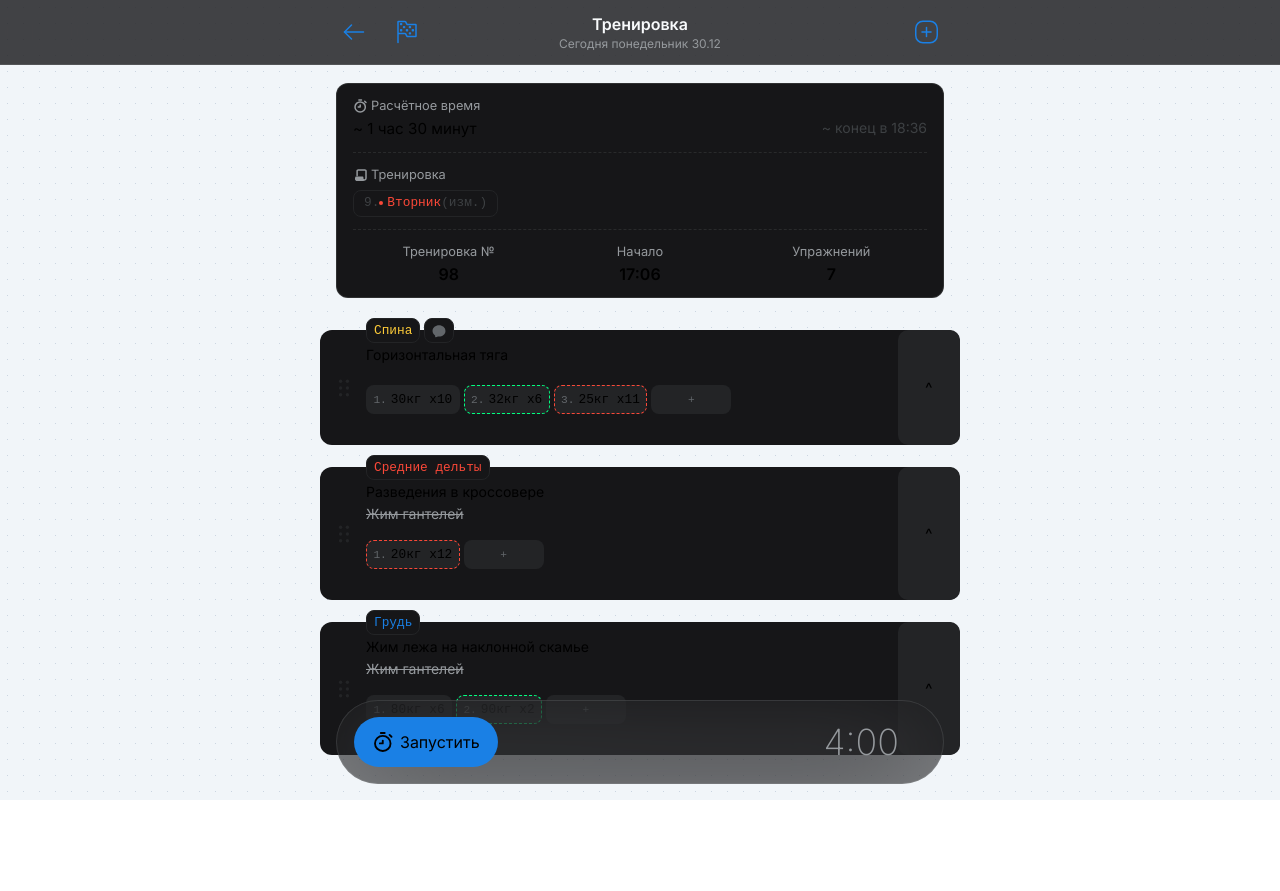
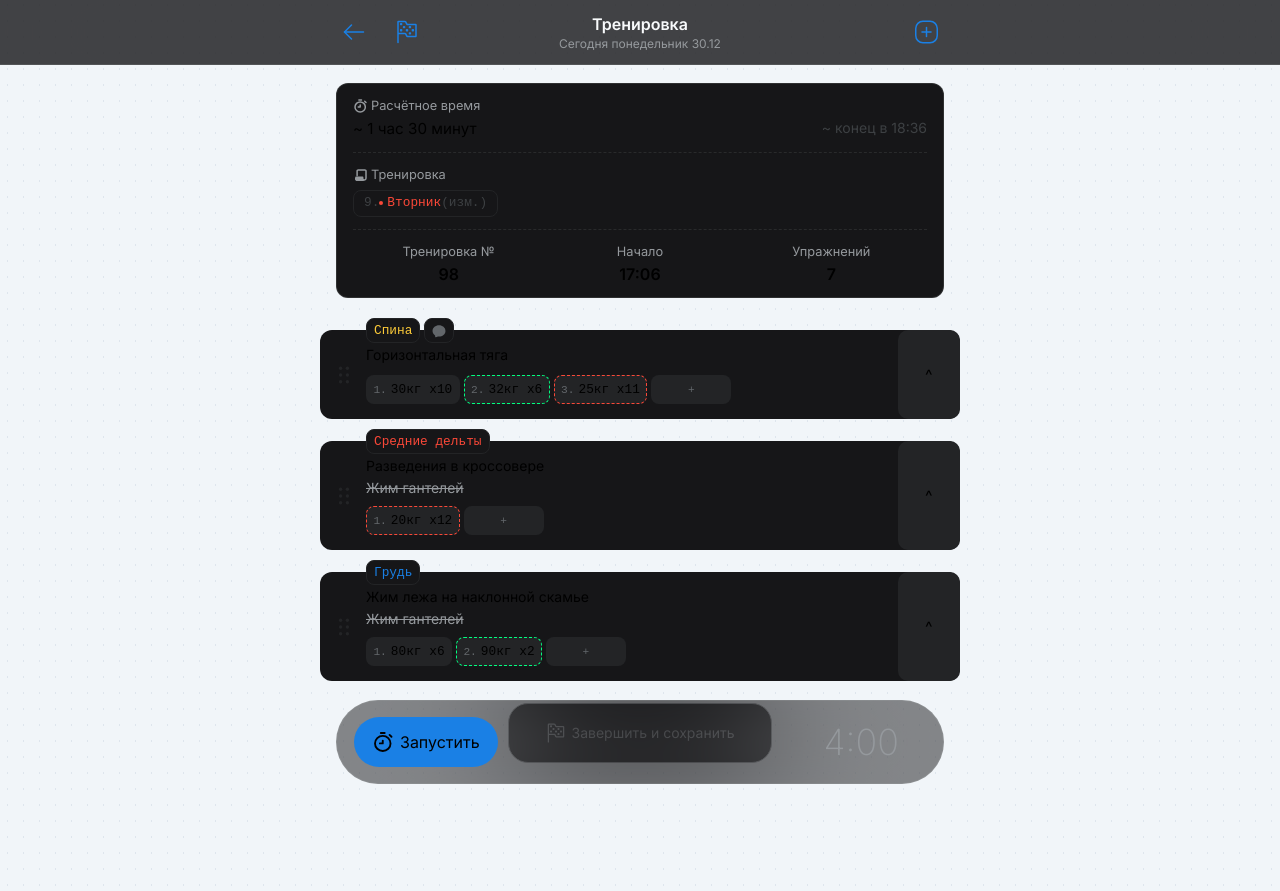
Before and after one commit to MarkMelior/veesmy-app, a Next.js app: page / in a window 1280 px wide. Before the commit the page ends 800 px from the top, so only its background shows below. Built offline with nearby package versions, Linux system fonts and the light colour scheme.

Commit message:
VEES-7 | Add animation

```diff
--- a/src/shared/icons/finish-outline.tsx
+++ b/src/shared/icons/finish-outline.tsx
@@ -8,7 +8,7 @@ export const FinishOutlineIcon = ({
   strokeWidth = 1.5,
   width = 26,
 }: IIcon) => (
-  <Icon height={height} width={width}>
+  <Icon height={height} viewBox="0 0 26 26" width={width}>
     <path
       d="M4 14.5V3.25C4 2.896 4 2.719 4.1095 2.6095C4.219 2.5 4.396 2.5 4.75 2.5H10.573C11.023 2.5 11.2495 2.5 11.431 2.6125C11.611 2.7235 11.713 2.926 11.914 3.3295L12.586 4.6705C12.787 5.0755 12.8875 5.2765 13.069 5.3875C13.2505 5.5 13.4755 5.5 13.927 5.5H21.25C21.604 5.5 21.781 5.5 21.8905 5.6095C22 5.719 22 5.896 22 6.25V16.75C22 17.104 22 17.281 21.8905 17.3905C21.781 17.5 21.604 17.5 21.25 17.5H13.927C13.477 17.5 13.2505 17.5 13.069 17.3875C12.889 17.2765 12.787 17.074 12.586 16.6705L11.914 15.3295C11.713 14.9245 11.6125 14.7235 11.431 14.6125C11.2495 14.5 11.0245 14.5 10.573 14.5H4ZM4 14.5V23.5"
       stroke={fill}
--- a/src/widgets/VeesList/ui/VeesItem/VeesItem.tsx
+++ b/src/widgets/VeesList/ui/VeesItem/VeesItem.tsx
@@ -42,13 +42,14 @@ export const VeesItem = ({ item }: { item: IVeesItem }) => {
       <button className={styles.drag}>
         <DragIcon />
       </button>
-      <Flex className={styles.content} gap="large" vertical={true}>
+      <Flex className={styles.content} vertical={true}>
         <Flex className={styles.chipList} gap="small">
           <Chip><Text customColor={groupColor}>{groupName}</Text></Chip>
           {comment ? <Chip><MessageIcon /></Chip> : null}
         </Flex>
-        <Flex gap={2} vertical={true}>
+        <Flex className={styles.info} gap={2} vertical={true}>
           <Text size="text-sm">{name}</Text>
+          {previousName ? (
             <Text
               color="text-base-500"
               decoration="line-through"
@@ -56,6 +57,7 @@ export const VeesItem = ({ item }: { item: IVeesItem }) => {
             >
               {previousName}
             </Text>
+          ) : null}
           {comment ? (
             <Text
               className={clsx(animationStyle, styles.animation)}
@@ -76,6 +78,7 @@ export const VeesItem = ({ item }: { item: IVeesItem }) => {
             const isWorse = weight < previousWeight || count < previousCount;
 
             return (
+              // TODO: Добавление подхода в VeesList - https://melior-app.atlassian.net/browse/VEES-12
               <Button
                 className={clsx(
                   styles.button,
@@ -103,7 +106,13 @@ export const VeesItem = ({ item }: { item: IVeesItem }) => {
             gap="small"
             vertical={true}
           >
-            <Text color="text-base-600" size="text-sm">Прошлый результат:</Text>
+            <Text
+              className={styles.previous}
+              color="text-base-600"
+              size="text-sm"
+            >
+              Прошлый результат:
+            </Text>
             <Flex gap="small" wrap={true}>
               {previousResult.map(({ count, weight }, index) => (
                 <Button
--- a/src/widgets/VeesList/ui/VeesItem/veesItem.module.scss
+++ b/src/widgets/VeesList/ui/VeesItem/veesItem.module.scss
@@ -59,6 +59,18 @@
   padding: 0 10px 0 12px;
 
   @apply text-base-800;
+
+  &:active {
+    cursor: grabbing;
+  }
+}
+
+.info {
+  margin-bottom: 8px;
+}
+
+.previous {
+  padding-top: 16px;
 }
 
 .index {
@@ -82,8 +94,8 @@
   overflow: clip;
   z-index: 10;
   height: 0;
+  max-height: fit-content;
 }
-
 
 @keyframes fade-up {
   0% {
@@ -91,13 +103,13 @@
   }
 
   100% {
-    height: 100px;
+    height: 120px;
   }
 }
 
 @keyframes fade-down {
   0% {
-    height: 100px;
+    height: 120px;
   }
 
   100% {
--- a/src/widgets/VeesList/ui/VeesList/VeesList.tsx
+++ b/src/widgets/VeesList/ui/VeesList/VeesList.tsx
@@ -1,17 +1,27 @@
 'use client';
 
-import { Flex } from '@/shared/ui';
+import { FinishOutlineIcon } from '@/shared/icons';
+import { Button, Flex } from '@/shared/ui';
 
 import { IVeesItem, VeesItem } from '../VeesItem/VeesItem';
+
+import styles from './veesList.module.scss';
 
 interface IVeesList {
   items: IVeesItem[]
 }
 
 export const VeesList = ({ items }: IVeesList) => (
-  <Flex className="mt-8 mb-28" gap={22} vertical={true}>
+  <Flex className="mt-8 pb-32" gap={22} vertical={true}>
     {items.map((item, index) => (
       <VeesItem item={item} key={`${index}${item.name}`} />
     ))}
+    <Button
+      className={styles.button}
+      icon={<FinishOutlineIcon height={22} width={22} />}
+      variant="none"
+    >
+      Завершить и сохранить
+    </Button>
   </Flex>
 );
--- /dev/null
+++ b/src/widgets/VeesList/ui/VeesList/veesList.module.scss
@@ -0,0 +1,17 @@
+.button {
+  width: fit-content;
+  margin: 0 auto;
+  padding: 18px 36px;
+  color: theme('colors.base.500');
+  border: 1.5px solid theme('colors.base.500');
+  border-radius: 20px;
+  background: theme('colors.base.900');
+
+  @apply text-sm;
+
+  &:hover {
+    color: theme('colors.base.50');
+    border: 1.5px solid theme('colors.base.50');
+    background: theme('colors.base.800');
+  }
+}
```
Lines whose indentation alone changed are shown as unchanged.
